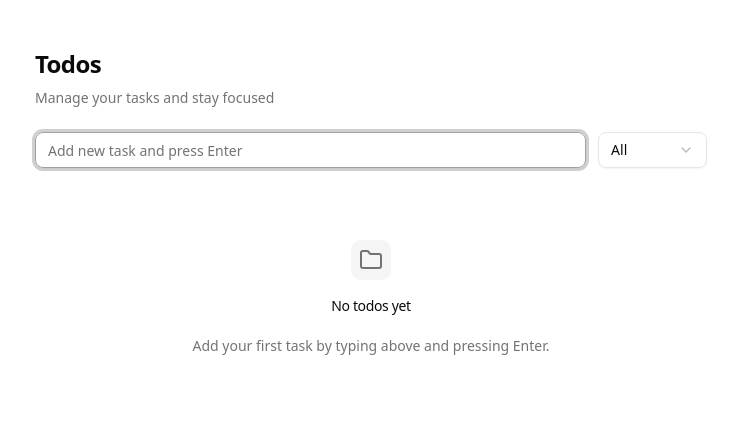
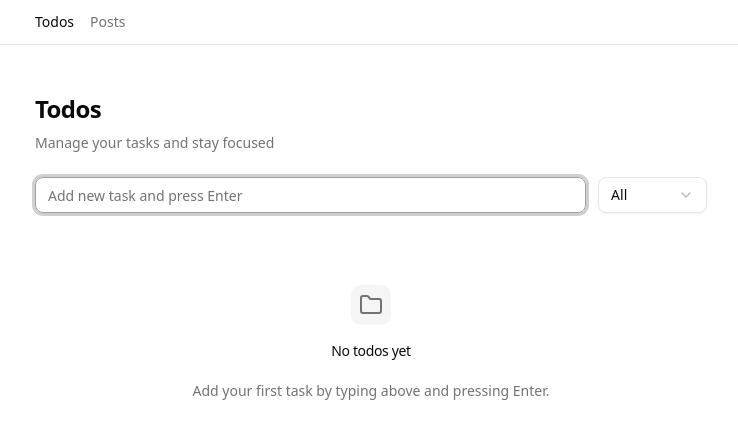
Before and after one commit to reskiabs/frontend-typescript-test, a Next.js app: page / in a window 1280 px wide. Shown: the top 438 px of the page, without its empty margins (269-1007 px from the left). Built offline with nearby package versions, Linux system fonts and the light colour scheme.

Commit message:
feat: added navbar

```diff
--- a/app/layout.tsx
+++ b/app/layout.tsx
@@ -1,7 +1,8 @@
+import { AppHeader } from "@/components/Header";
+import { ReduxProvider } from "@/providers/ReduxProvider";
 import type { Metadata } from "next";
 import { Geist, Geist_Mono } from "next/font/google";
 import "./globals.css";
-import { ReduxProvider } from "@/providers/ReduxProvider";
 
 const geistSans = Geist({
   variable: "--font-geist-sans",
@@ -28,7 +29,10 @@ export default function RootLayout({
       <body
         className={`${geistSans.variable} ${geistMono.variable} antialiased`}
       >
-        <ReduxProvider>{children}</ReduxProvider>
+        <ReduxProvider>
+          <AppHeader active="todos" />
+          {children}
+        </ReduxProvider>
       </body>
     </html>
   );
--- /dev/null
+++ b/components/Header.tsx
@@ -0,0 +1,34 @@
+import { cn } from "@/lib/utils";
+import Link from "next/link";
+
+export function AppHeader({ active }: { active: "todos" | "posts" }) {
+  return (
+    <div className="border-b">
+      <div className="container mx-auto max-w-2xl flex gap-4 py-3">
+        <Link
+          href="/"
+          className={cn(
+            "text-sm font-medium",
+            active === "todos"
+              ? "text-foreground"
+              : "text-muted-foreground hover:text-foreground",
+          )}
+        >
+          Todos
+        </Link>
+
+        <Link
+          href="/posts"
+          className={cn(
+            "text-sm font-medium",
+            active === "posts"
+              ? "text-foreground"
+              : "text-muted-foreground hover:text-foreground",
+          )}
+        >
+          Posts
+        </Link>
+      </div>
+    </div>
+  );
+}
```
